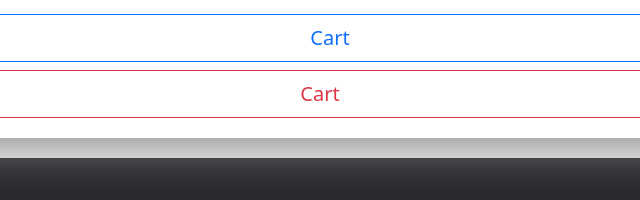
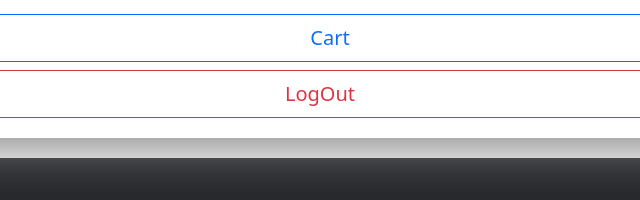
Before and after one commit to ChaitanyaHazarika/toysss2, a website: page home.html in a window 1280 px wide. Shown: the part 2892-3092 px from the top of the page, 320-960 px from the left. Drawn offline with nearby package versions, Linux system fonts and the light colour scheme.

Commit message:
Update home.html

```diff
--- a/home.html
+++ b/home.html
@@ -122,7 +122,7 @@
 			<!--Buttons Account-->
 			<button class="btn btn-outline-secondary btn-lg btn-block" id="account">Account</button>
 			<button class="btn btn-outline-primary btn-lg btn-block" id="cart">Cart</button>
-			<button class="btn btn-outline-danger btn-lg btn-block" id="logout">Cart</button>
+			<button class="btn btn-outline-danger btn-lg btn-block" id="logout">LogOut</button>
 		</div>
 
 	</div>
```
